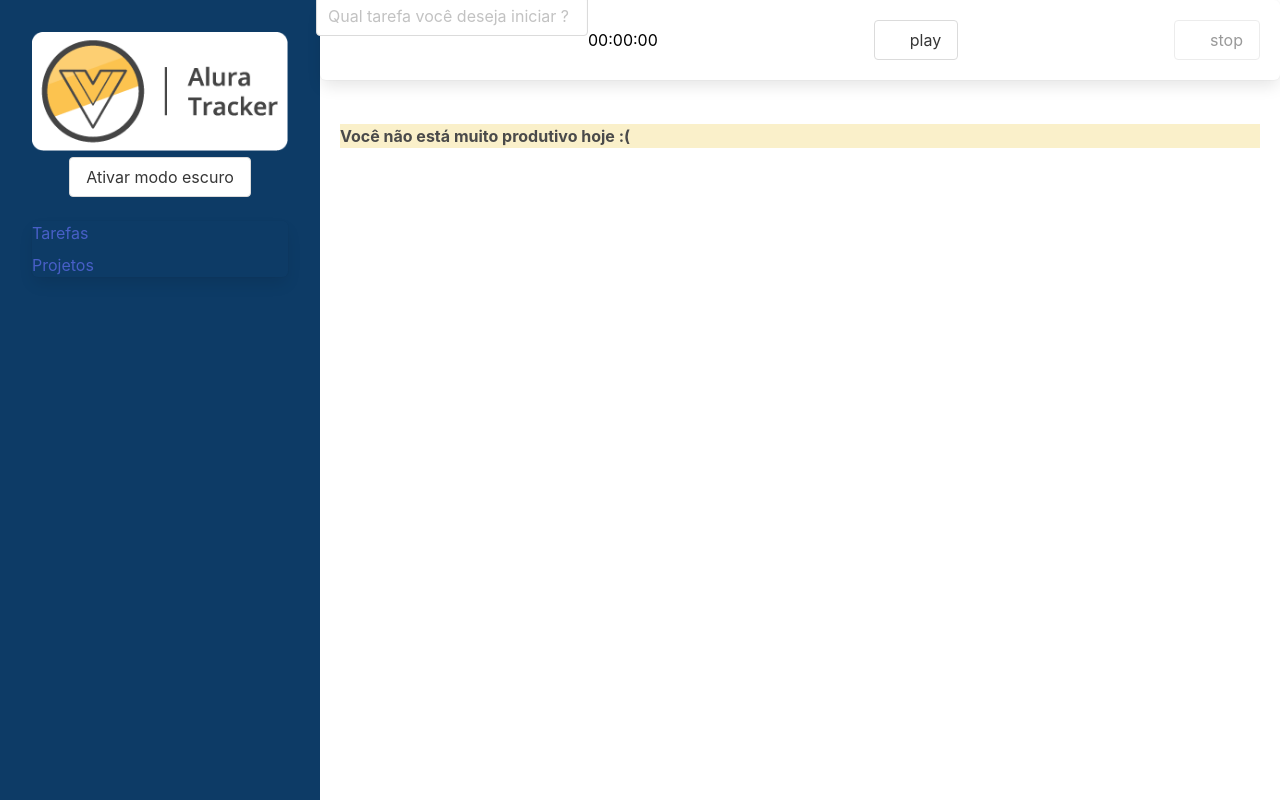
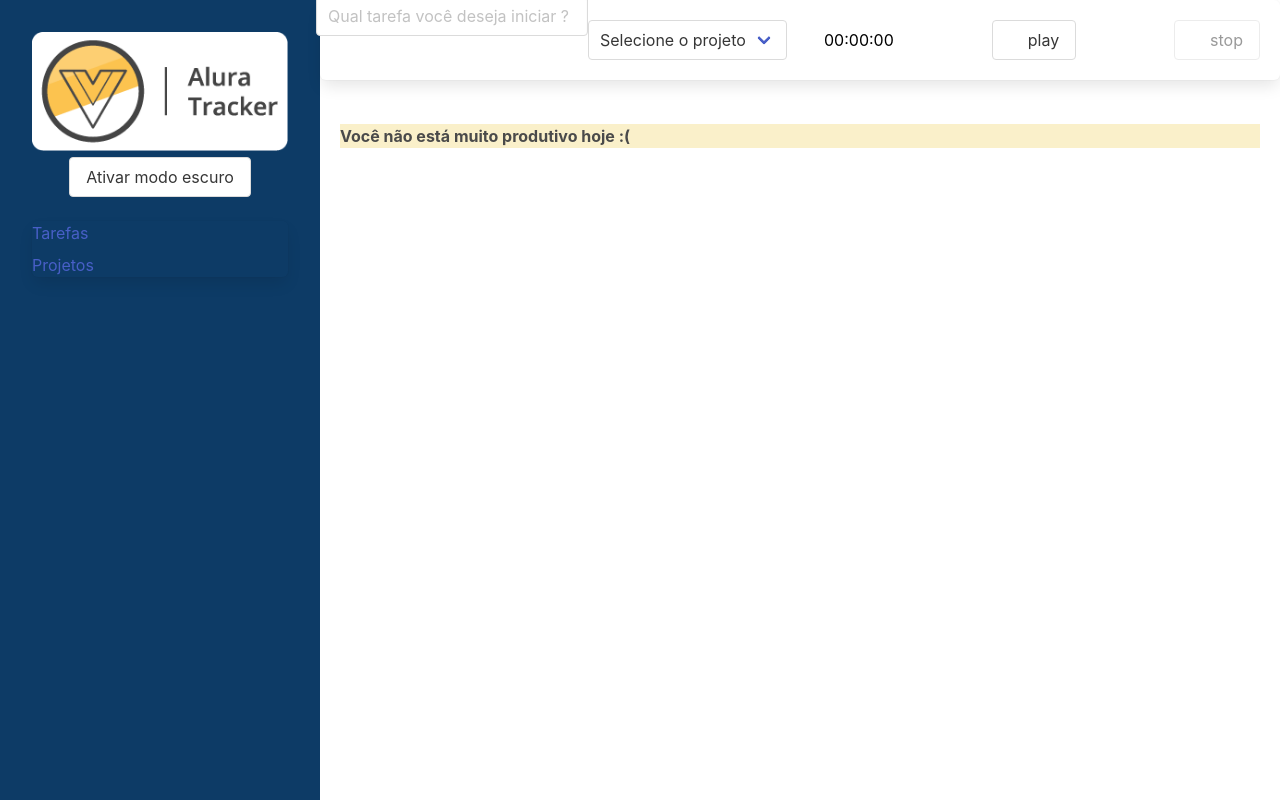
Before and after one commit to NelioGouvea/my-alura-tracker, a Vue app: page /#/ in a window 1280 px wide. Built offline with nearby package versions, Linux system fonts and the light colour scheme; some icons are missing.

Commit message:
Finalizando capitulo 2(Gerenciando o estado)

```diff
--- a/src/components/Formulario.vue
+++ b/src/components/Formulario.vue
@@ -1,8 +1,22 @@
 <template>
   <div class="box formulario">
     <div class="columns">
-      <div class="columns is-7" role="form" aria-label="Formulário para criação de uma nova tarefa">
+      <div class="columns is-5" role="form" aria-label="Formulário para criação de uma nova tarefa">
         <input type="text" class="input" placeholder="Qual tarefa você deseja iniciar ?" v-model="description"/>
+      </div>
+      <div class="column is-3">
+        <div class="select">
+          <select v-model="idProjeto">
+            <option value="">Selecione o projeto</option>
+            <option
+                :value="projeto.id"
+                v-for="projeto in projetos"
+                :key="projeto.id"
+            >
+              {{ projeto.nome }}
+            </option>
+          </select>
+        </div>
       </div>
       <div class="column">
         <Temporizador
@@ -14,8 +28,10 @@
 </template>
 
 <script lang="ts">
-import { defineComponent } from "vue";
+import {computed, defineComponent} from "vue";
 import Temporizador from "@/components/Temporizador.vue";
+import {useStore} from "vuex";
+import {key} from "@/store";
 
 export default defineComponent({
   name: 'Formulario',
@@ -29,6 +45,7 @@
   data() {
     return {
       description: '',
+      idProjeto: '',
     };
   },
 
@@ -36,12 +53,20 @@
     timerEnded(timeSeconds : number ) :void {
       this.$emit('aoSalvarTarefa', {
         duracaoEmSegundos: timeSeconds,
-        descricao: this.description
+        descricao: this.description,
+        projeto: this.projetos.find(proj => proj.id == this.idProjeto)
       });
 
       this.description = '';
     },
   },
+
+  setup() {
+    const store = useStore(key)
+    return {
+      projetos: computed(() => store.state.projetos)
+    }
+  }
 });
 
 </script>
--- a/src/interfaces/ITarefa.ts
+++ b/src/interfaces/ITarefa.ts
@@ -1,4 +1,7 @@
+import IProjeto from "@/interfaces/IProjeto";
+
 export default interface ITarefa {
     duracaoEmSegundos: number,
     descricao: string,
+    projeto: IProjeto,
 }
--- a/src/main.ts
+++ b/src/main.ts
@@ -1,9 +1,10 @@
 import { createApp } from 'vue'
 import App from './App.vue'
-import { FontAwesomeIcon } from "@fortawesome/vue-fontawesome";
+// import '@fortawesome/fontawesome-free/css/all.css';
 import roteador from "@/roteador";
+import {key, store} from "@/store";
 
 createApp(App)
-    .component("font-awesome-icon", FontAwesomeIcon)
     .use(roteador)
+    .use(store, key)
     .mount("#app");
--- /dev/null
+++ b/src/store/index.ts
@@ -0,0 +1,27 @@
+import IProjeto from "@/interfaces/IProjeto";
+import {createStore, Store, useStore as vuexUseStore} from "vuex";
+import {InjectionKey} from "vue";
+
+interface Estado {
+    projetos: IProjeto[]
+}
+
+export const key: InjectionKey<Store<Estado>> = Symbol()
+export const store = createStore<Estado>({
+    state: {
+        projetos: []
+    },
+    mutations: {
+        'ADICIONA_PROJETO'(state, nomeDoProjeto: string) {
+            const projeto = {
+                id: new Date().toISOString(),
+                nome: nomeDoProjeto
+            } as IProjeto
+            state.projetos.push(projeto)
+        }
+    }
+})
+
+export function useStore(): Store<Estado> {
+    return vuexUseStore(key)
+}
--- a/src/views/Projetos.vue
+++ b/src/views/Projetos.vue
@@ -36,8 +36,8 @@
 </template>
 
 <script lang="ts">
-import { defineComponent } from "vue";
-import IProjeto from "@/interfaces/IProjeto";
+import {computed, defineComponent} from "vue";
+import {useStore} from "@/store";
 
 export default defineComponent({
   name: 'Projetos',
@@ -45,19 +45,21 @@
   data() {
     return {
       nomeDoProjeto: '',
-      projetos: [] as IProjeto[]
     };
   },
 
   methods: {
     salvar() {
-      const projeto: IProjeto = {
-        nome: this.nomeDoProjeto,
-        id: new Date().toISOString()
-      }
+      this.store.commit('ADICIONA_PROJETO', this.nomeDoProjeto)
+      this.nomeDoProjeto = '';
+    }
+  },
 
-      this.projetos.push(projeto);
-      this.nomeDoProjeto = '';
+  setup() {
+    const store = useStore()
+    return {
+      store,
+      projetos: computed(() => store.state.projetos)
     }
   },
 })
```
